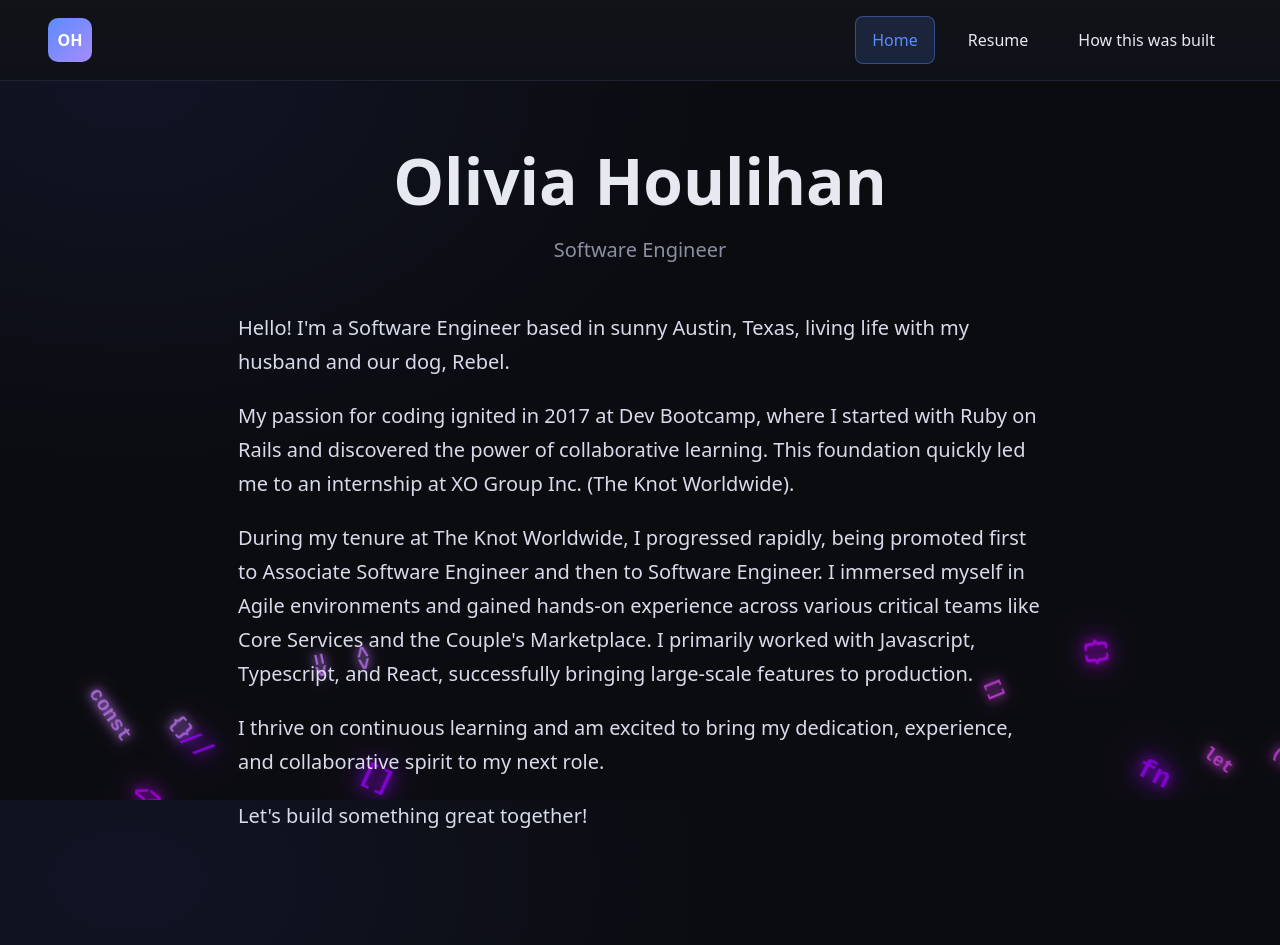
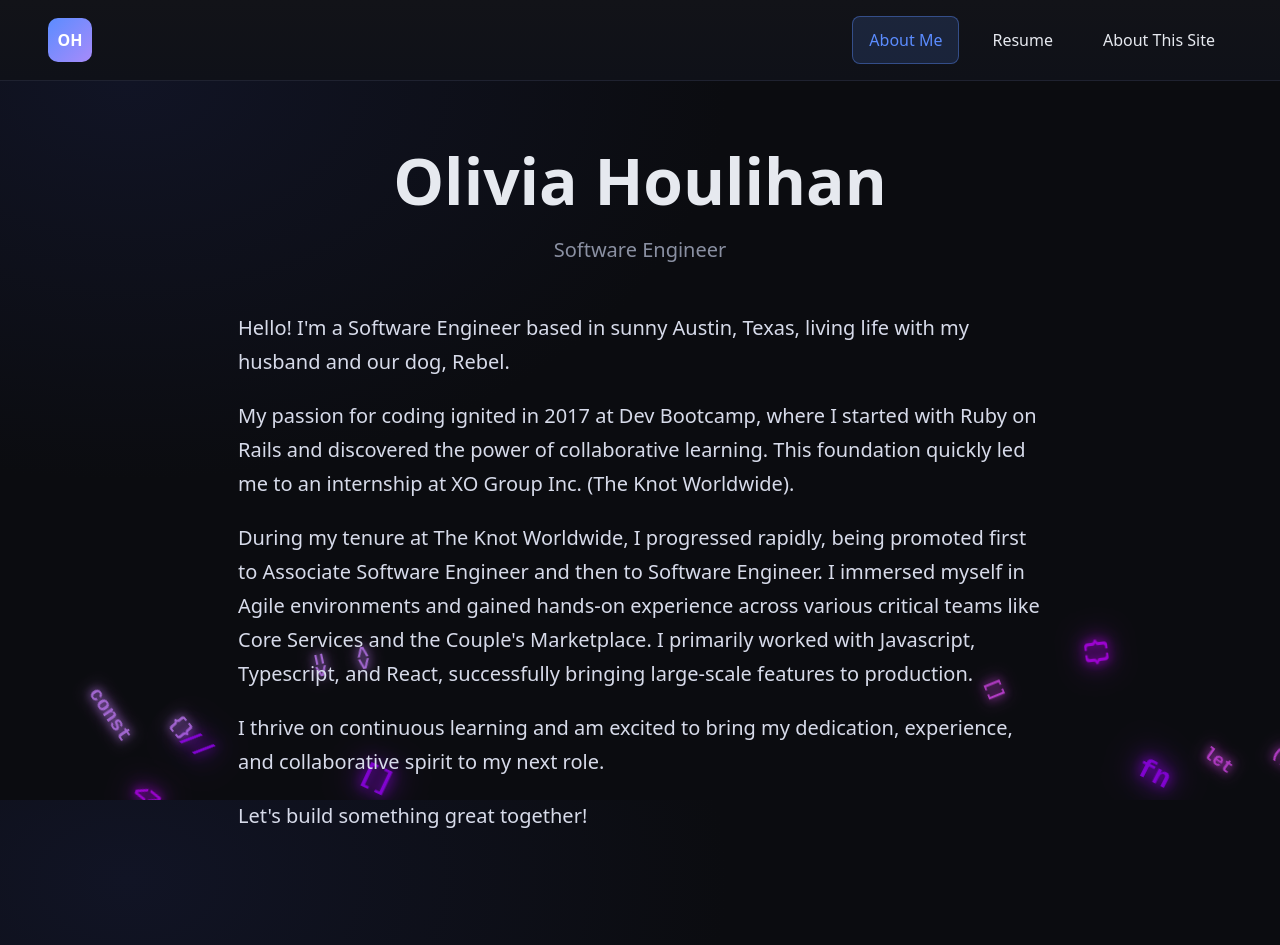
Before and after one commit to Livy1159/OliviaHoulihanWebsite, a Next.js app: page / in a window 1280 px wide. Built offline with nearby package versions, Linux system fonts and the light colour scheme.

Commit message:
Update navigation

```diff
--- a/app/components/Navigation.tsx
+++ b/app/components/Navigation.tsx
@@ -14,13 +14,13 @@ export default function Navigation() {
       </Link>
       <div className={styles.links}>
         <Link href="/" className={pathname === '/' ? styles.active : ''}>
-          Home
+          About Me
         </Link>
         <Link href="/resume" className={pathname === '/resume' ? styles.active : ''}>
           Resume
         </Link>
         <Link href="/about" className={pathname === '/about' ? styles.active : ''}>
-          How this was built
+          About This Site
         </Link>
       </div>
     </nav>
```
